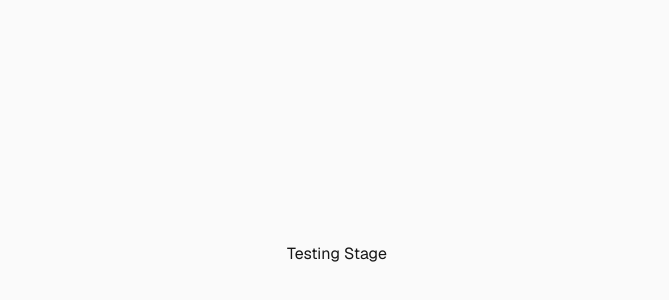
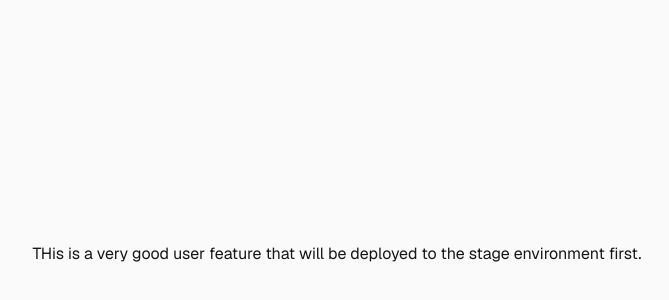
Before and after one commit to hampak/github-actions-practice, a Next.js app: page / in a window 1280 px wide. Shown: the part 146-446 px from the top of the page, without its empty margins (303-972 px from the left). Built offline with nearby package versions, Linux system fonts and the light colour scheme.

Commit message:
testing complete workflow (#10)

```diff
--- a/src/app/page.tsx
+++ b/src/app/page.tsx
@@ -1,7 +1,8 @@
 export default function Home() {
   return (
     <div className="flex min-h-screen items-center justify-center bg-zinc-50 font-sans dark:bg-black">
-      Testing Stage
+      THis is a very good user feature that will be deployed to the stage
+      environment first.
     </div>
   );
 }
```
